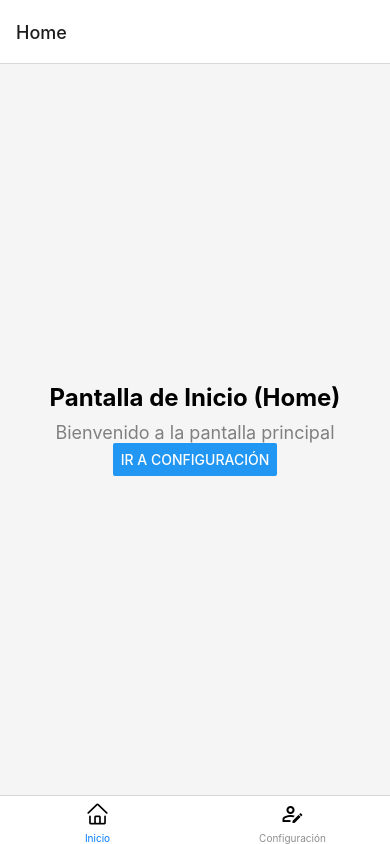
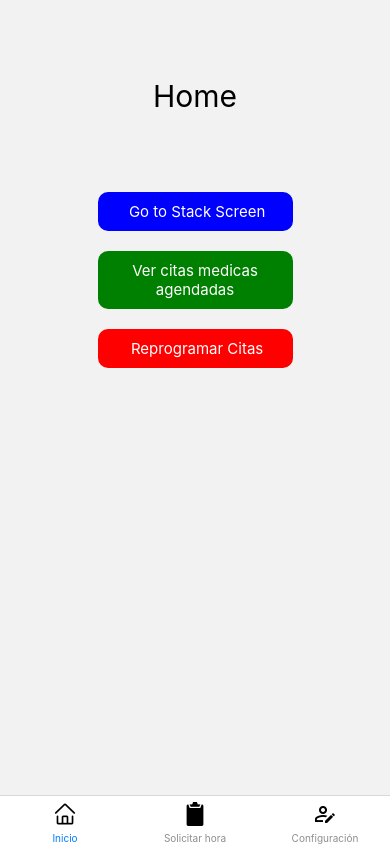
Before and after one commit to privenari/ReservHM, a React Native app in the folder proyectoHM/: screen /Navigation in a window 390 px wide. Built offline with nearby package versions, Linux system fonts and the light colour scheme.

Commit message:
icono para solicitud de hora, stacks de navegacion

```diff
--- a/proyectoHM/App.js
+++ b/proyectoHM/App.js
@@ -5,6 +5,7 @@ import { createStackNavigator } from '@react-navigation/stack';
 import Navigation from './Navigation';
 import RecuperarClave from './ventanas/RecuperarClave';
 import Login from './ventanas/Login';
+import HomeScreen from './ventanas/HomeScreen';
 
 const Stack = createStackNavigator();
 
@@ -15,6 +16,7 @@ export default function App() {
         <Stack.Screen name='Login' component={Login} options={{ headerShown: false }} />
         <Stack.Screen name="RecuperarClave" component={RecuperarClave} options={{ headerShown: false }} />
         <Stack.Screen name="Navigation" component={Navigation} options={{ headerShown: false }} />
+        <Stack.Screen name='HomeScreen' component={HomeScreen} options={{ headerShown: false }} />
       </Stack.Navigator>
     </NavigationContainer>
   );
--- a/proyectoHM/Navigation.js
+++ b/proyectoHM/Navigation.js
@@ -1,22 +1,82 @@
 import React from "react";
 import { createBottomTabNavigator } from "@react-navigation/bottom-tabs";
-import { NavigationContainer } from "@react-navigation/native";
+import { createStackNavigator } from "@react-navigation/stack";
 
 //iconos
 import AntDesign from '@expo/vector-icons/AntDesign';
 import MaterialCommunityIcons from '@expo/vector-icons/MaterialCommunityIcons';
+import Entypo from '@expo/vector-icons/Entypo';
 
 //ventanas
-import Home from "./ventanas/Home";
+import HomeScreen from "./ventanas/HomeScreen";
 import Settings from "./ventanas/Settings";
+import StackScreen from "./ventanas/StackScreen"; //Stack
+import CitasAgendadas from "./ventanas/CitasAgendadas"; //Stack
+import ReprogramacionScreen from "./Reprogramacion";
+import Reprogramacion from "./Reprogramacion";
+import AgendarHora from "./ventanas/AgendarHora";
 
+//Stack
+const HomeStackNavigator = createStackNavigator();
+
+function MyStack() {
+    return (
+        <HomeStackNavigator.Navigator initialRouteName="HomeScreen">
+            <HomeStackNavigator.Screen
+                name="HomeScreen"
+                component={HomeScreen}
+                options={{ headerShown: false }}
+            />
+            <HomeStackNavigator.Screen
+                name="Stack"
+                component={StackScreen}
+            />
+            <HomeStackNavigator.Screen
+                name="Citas_medicas_agendadas"
+                component={CitasAgendadas}
+            />
+            <HomeStackNavigator.Screen
+                name="Reprogramacion"
+                component={Reprogramacion}
+            />
+        </HomeStackNavigator.Navigator>
+    )
+}
+
+//Tab
 const Tab = createBottomTabNavigator();
 
 export default function MyTabs() {
     return (
         <Tab.Navigator>
-            <Tab.Screen  name="Home" component={Home} options={{ tabBarLabel: 'Inicio', tabBarIcon: () => (<AntDesign name="home" size={24} color="black" />) }} />
-            <Tab.Screen  name="Settings" component={Settings} options={{ tabBarLabel: 'Configuración', tabBarIcon: () => (<MaterialCommunityIcons name="account-edit-outline" size={24} color="black" />) }}/>
+            <Tab.Screen
+                name="Home"
+                component={MyStack}
+                options={{
+                    tabBarLabel: 'Inicio',
+                    tabBarIcon: () => (<AntDesign name="home" size={24} color="black" />),
+                    headerShown: false,
+                }}
+            />
+
+            <Tab.Screen
+                name="AgendarHora"
+                component={AgendarHora}
+                options={{
+                    tabBarLabel: 'Solicitar hora',
+                    tabBarIcon: () => (<Entypo name="clipboard" size={24} color="black" />)
+                }}
+            />
+
+            <Tab.Screen
+                name="Settings"
+                component={Settings}
+                options={{
+                    tabBarLabel: 'Configuración',
+                    tabBarIcon: () => (<MaterialCommunityIcons name="account-edit-outline" size={24} color="black"
+            />)
+                }}
+            />
         </Tab.Navigator>
     );
 }
--- /dev/null
+++ b/proyectoHM/Reprogramacion.js
@@ -0,0 +1,26 @@
+// ReprogramacionScreen.js
+import React from 'react';
+import { View, Text, StyleSheet } from 'react-native';
+
+const Reprogramacion = () => {
+  return (
+    <View style={styles.container}>
+      <Text style={styles.text}>Reprogramar Citas</Text>
+    </View>
+  );
+};
+
+const styles = StyleSheet.create({
+  container: {
+    flex: 1,
+    justifyContent: 'center',
+    alignItems: 'center',
+    backgroundColor: '#f8f8f8',
+  },
+  text: {
+    fontSize: 20,
+    color: '#333',
+  },
+});
+
+export default Reprogramacion;
--- /dev/null
+++ b/proyectoHM/ventanas/AgendarHora.js
@@ -0,0 +1,26 @@
+// CitasAgendadasScreen.js
+import React from 'react';
+import { View, Text, StyleSheet } from 'react-native';
+
+const AgendarHora = () => {
+  return (
+    <View style={styles.container}>
+      <Text style={styles.text}>Solicitar horas medicas</Text>
+    </View>
+  );
+};
+
+const styles = StyleSheet.create({
+  container: {
+    flex: 1,
+    justifyContent: 'center',
+    alignItems: 'center',
+    backgroundColor: '#f8f8f8',
+  },
+  text: {
+    fontSize: 20,
+    color: '#333',
+  },
+});
+
+export default AgendarHora;
--- /dev/null
+++ b/proyectoHM/ventanas/CitasAgendadas.js
@@ -0,0 +1,26 @@
+// CitasAgendadasScreen.js
+import React from 'react';
+import { View, Text, StyleSheet } from 'react-native';
+
+const CitasAgendadas = () => {
+  return (
+    <View style={styles.container}>
+      <Text style={styles.text}>Citas Agendadas</Text>
+    </View>
+  );
+};
+
+const styles = StyleSheet.create({
+  container: {
+    flex: 1,
+    justifyContent: 'center',
+    alignItems: 'center',
+    backgroundColor: '#f8f8f8',
+  },
+  text: {
+    fontSize: 20,
+    color: '#333',
+  },
+});
+
+export default CitasAgendadas;
--- a/proyectoHM/ventanas/Home.js
+++ /dev/null
@@ -1,35 +0,0 @@
-import React from 'react';
-import { View, Text, StyleSheet, Button } from 'react-native';
-
-export default function Home({ navigation }) {
-  return (
-    <View style={styles.container}>
-      <Text style={styles.title}>Pantalla de Inicio (Home)</Text>
-      <Text style={styles.subtitle}>Bienvenido a la pantalla principal</Text>
-
-      {/* Un botón opcional para navegar a otra pantalla si lo deseas */}
-      <Button
-        title="Ir a Configuración"
-        onPress={() => navigation.navigate('Settings')}
-      />
-    </View>
-  );
-}
-
-const styles = StyleSheet.create({
-  container: {
-    flex: 1,
-    alignItems: 'center',
-    justifyContent: 'center',
-    backgroundColor: '#f5f5f5',
-  },
-  title: {
-    fontSize: 24,
-    fontWeight: 'bold',
-    marginBottom: 10,
-  },
-  subtitle: {
-    fontSize: 18,
-    color: 'gray',
-  },
-});
--- /dev/null
+++ b/proyectoHM/ventanas/HomeScreen.js
@@ -0,0 +1,83 @@
+import React from 'react';
+import { View, Text, StyleSheet, Button } from 'react-native';
+import { useNavigation } from '@react-navigation/native';
+import { TouchableOpacity } from 'react-native-gesture-handler';
+
+const HomeScreen = () => {
+  const navigation = useNavigation();
+
+  return (
+    <View>
+      <Text
+        style = {{
+          fontSize: 30,
+          textAlign: "center",
+          marginTop: "20%"
+        }}>
+      Home
+      </Text>
+      <TouchableOpacity
+        style = {{
+          backgroundColor: "blue",
+          padding: 10,
+          marginTop: "20%",
+          width: "50%",
+          alignSelf: "center",
+          borderRadius: 10,
+        }}
+        onPress={() => navigation.navigate('Stack')}  // Corregido para navegar al Stack
+      >
+      <Text
+        style = {{
+          fontSize: 15,
+          textAlign: "center",
+          color: "white",
+        }}
+      > Go to Stack Screen
+      </Text>
+      </TouchableOpacity>
+
+      <TouchableOpacity
+      style = {{
+        backgroundColor: "green",
+        padding: 10,
+        marginTop: 20,
+        width: "50%",
+        alignSelf: "center",
+        borderRadius: 10,
+      }}
+      onPress={() => navigation.navigate('Citas_medicas_agendadas')}>
+        <Text
+          style = {{
+            fontSize: 15,
+            textAlign: "center",
+            color: "white",
+          }}
+        >Ver citas medicas agendadas</Text>
+      </TouchableOpacity>
+
+      <TouchableOpacity
+        style = {{
+          backgroundColor: "red",
+          padding: 10,
+          marginTop: 20,
+          width: "50%",
+          alignSelf: "center",
+          borderRadius: 10,
+        }}
+        onPress={() => navigation.navigate('Reprogramacion')}  // Navega a "Reprogramación"
+      >
+        <Text
+          style = {{
+            fontSize: 15,
+            textAlign: "center",
+            color: "white",
+          }}
+        > Reprogramar Citas
+        </Text>
+      </TouchableOpacity>
+    </View>
+  );
+}
+
+export default HomeScreen;
--- /dev/null
+++ b/proyectoHM/ventanas/StackScreen.js
@@ -0,0 +1,26 @@
+// StackScreen.js
+import React from 'react';
+import { View, Text, StyleSheet } from 'react-native';
+
+const StackScreen = () => {
+  return (
+    <View style={styles.container}>
+      <Text style={styles.text}>This is the Stack Screen</Text>
+    </View>
+  );
+};
+
+const styles = StyleSheet.create({
+  container: {
+    flex: 1,
+    justifyContent: 'center',
+    alignItems: 'center',
+    backgroundColor: '#f8f8f8',
+  },
+  text: {
+    fontSize: 20,
+    color: '#333',
+  },
+});
+
+export default StackScreen;
```
